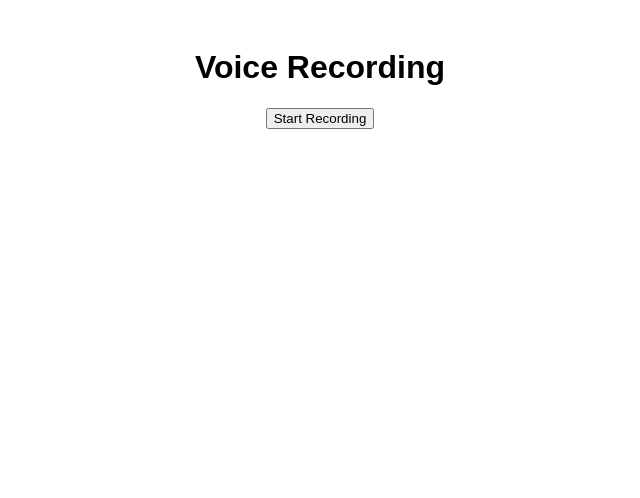
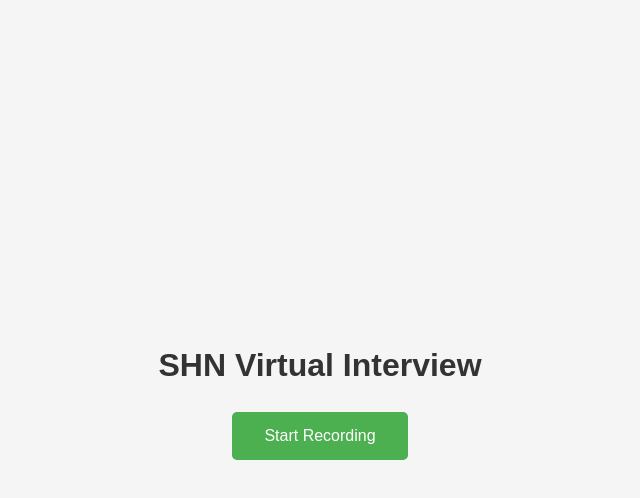
Before and after one commit to Centennial-SHN/SHN-Project, a React (Vite) app in the folder frontend/virtual-patient-interview/: page / in a window 1280 px wide. Shown: the top 498 px of the page, without its empty margins (320-960 px from the left). Built offline with nearby package versions, Linux system fonts and the light colour scheme.

Commit message:
css added

```diff
--- a/frontend/virtual-patient-interview/src/components/AudioRecorder.jsx
+++ b/frontend/virtual-patient-interview/src/components/AudioRecorder.jsx
@@ -75,9 +75,9 @@ const AudioRecorder = () => {
   };
 
   return (
-    <div>
-      <h1>Voice Recording</h1>
-      <button onClick={toggleRecording}>
+    <div className="audio-recorder">
+      <h1>SHN Virtual Interview</h1>
+      <button className="record-button" onClick={toggleRecording}>
         {isRecording ? "Stop Recording" : "Start Recording"}
       </button>
     </div>
--- a/frontend/virtual-patient-interview/src/index.css
+++ b/frontend/virtual-patient-interview/src/index.css
@@ -1,13 +1,50 @@
-.App {
-  font-family: Arial, sans-serif;
-  text-align: center;
-  padding: 20px;
+* {
+  margin: 0;
+  padding: 0;
+  box-sizing: border-box;
 }
 
-.error {
-  color: red;
+body {
+  font-family: 'Arial', sans-serif;
+  background-color: #e9ecef;
+  color: #333;
+  line-height: 1.6;
 }
 
-.transcription {
-  margin-top: 20px;
+.audio-recorder {
+  display: flex;
+  flex-direction: column;
+  align-items: center;
+  justify-content: center;
+  min-height: 100vh;
+  background-color: #f5f5f5;
 }
+
+h1 {
+  font-family: Arial, sans-serif;
+  color: #333;
+  margin-bottom: 20px;
+}
+
+.record-button {
+  background-color: #4CAF50;
+  color: white;
+  padding: 15px 32px;
+  font-size: 16px;
+  border: none;
+  border-radius: 5px;
+  cursor: pointer;
+  transition: background-color 0.3s ease;
+}
+
+.record-button:hover {
+  background-color: #45a049;
+}
+
+.record-button:focus {
+  outline: none;
+}
+
+.record-button:active {
+  background-color: #3e8e41;
+}
```
Also changed, not shown: 1 other file (tests, documents, lock files or other folders).
